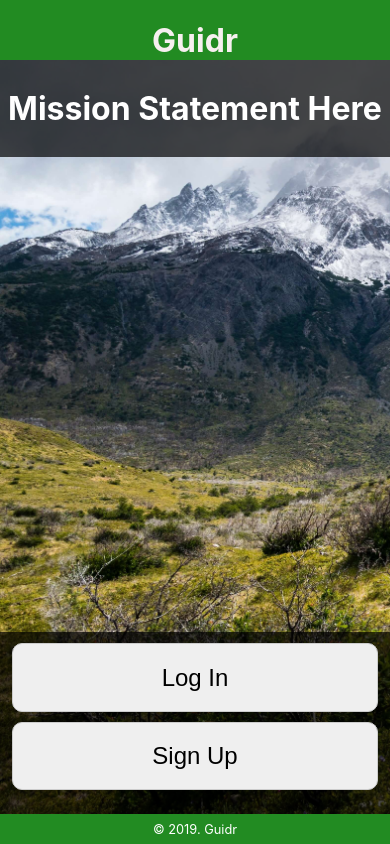
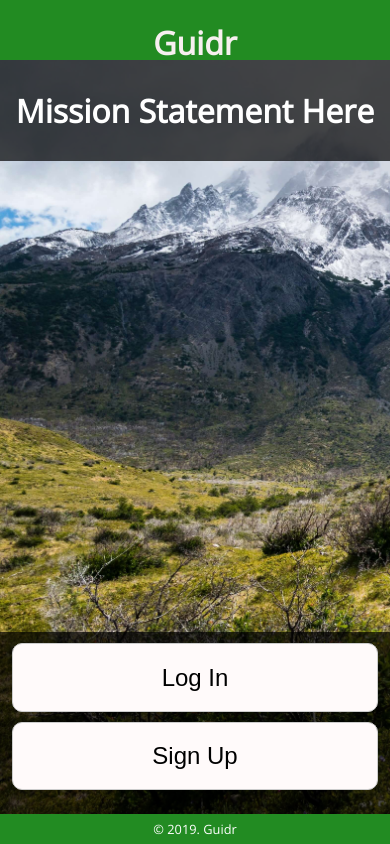
Before and after one commit to Build-Week-FT-Guidr/front-end, a React (Create React App) app in the folder guidr/: page / in a window 390 px wide. Built offline with nearby package versions, Linux system fonts and the light colour scheme; no server answers.

Commit message:
Open sans font

```diff
--- a/guidr/src/sass/Home.scss
+++ b/guidr/src/sass/Home.scss
@@ -67,6 +67,7 @@
       button {
         margin: 0;
         margin-bottom: 10px;
+        background-color: snow;
       }
     }
 
--- a/guidr/src/sass/global.scss
+++ b/guidr/src/sass/global.scss
@@ -0,0 +1,4 @@
+@import url('https://fonts.googleapis.com/css?family=Open+Sans&display=swap');
+body {
+    font-family: 'Open Sans', sans-serif;
+}
```
